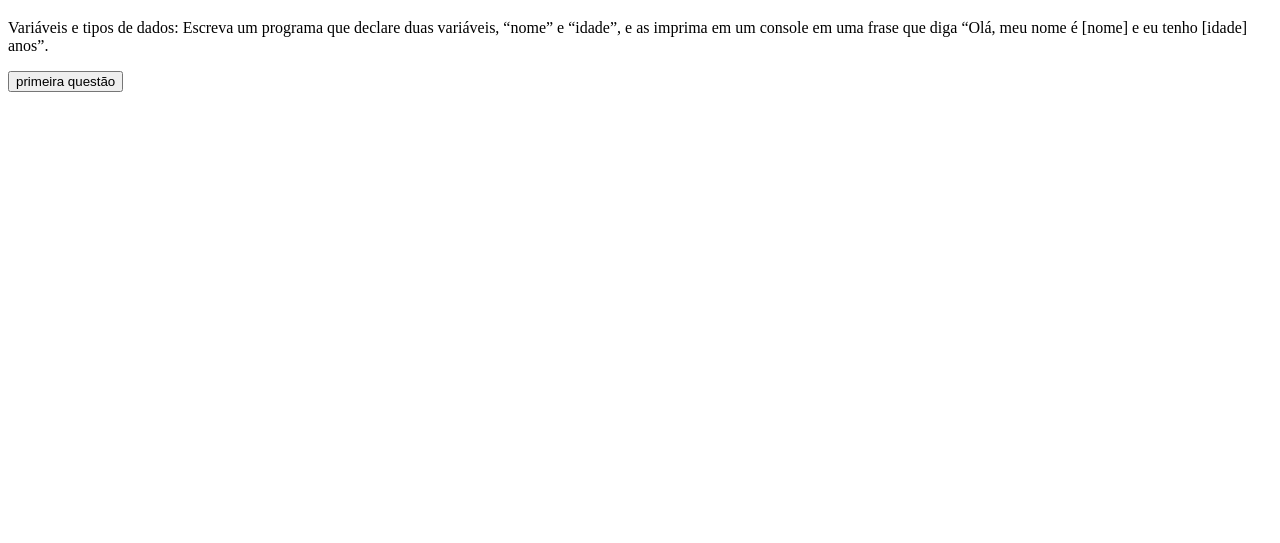
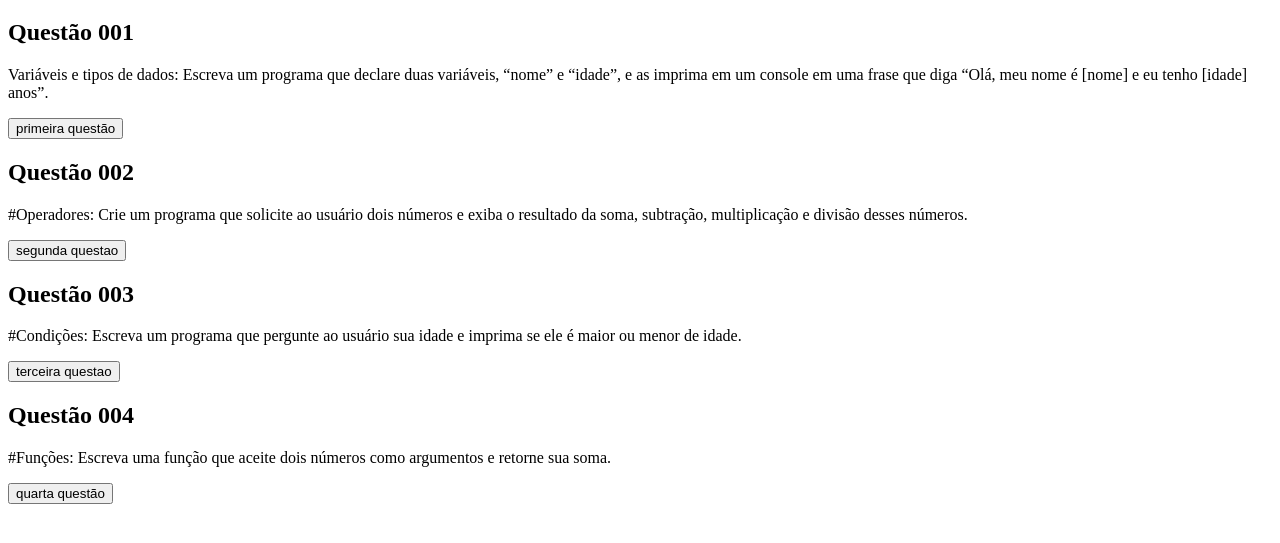
Before and after one commit to xikaojr/iwtraining, a plain HTML site: page frank/questionario.html in a window 1280 px wide. Shown: the part 61-604 px from the top of the page. Drawn offline with Linux system fonts and the light colour scheme.

Commit message:
Atualização da lista de questões 002

```diff
--- a/frank/questionario.html
+++ b/frank/questionario.html
@@ -8,16 +8,8 @@
 </head>
 
 <body>
- <!--
-        Variáveis e tipos de dados: Escreva um programa que declare duas variáveis, “nome” e “idade”, e as imprima em um console em uma frase que diga “Olá, meu nome é [nome] e eu tenho [idade] anos”.
-
-#Operadores: Crie um programa que solicite ao usuário dois números e exiba o resultado da soma, subtração, multiplicação e divisão desses números.
-
-#Condições: Escreva um programa que pergunte ao usuário sua idade e imprima se ele é maior ou menor de idade.
-
+    <!--
 #Loops: Crie um loop que imprima todos os números de 1 a 100.
-
-#Funções: Escreva uma função que aceite dois números como argumentos e retorne sua soma.
 
 #Arrays: Escreva um programa que declare um array de suas frutas favoritas e imprima cada fruta na lista usando um loop.
 
@@ -29,13 +21,115 @@
 
 #Promises e Fetch API: Use a Fetch API para fazer uma chamada para uma API pública (como a API do JSONPlaceholder) e exibir os resultados no console.
      -->
+    <!-- PRIMEIRO ITEM -->
 
-     <h1>Questões práticas de JS</h1>
+    <h1>Questões práticas de JS</h1>
 
-     <p>
-        Variáveis e tipos de dados: Escreva um programa que declare duas variáveis, “nome” e “idade”, e as imprima em um console em uma frase que diga “Olá, meu nome é [nome] e eu tenho [idade] anos”.
-     </p>
-     <button onclick=""> primeira questão</button>
+    <h2>Questão 001</h2>
+
+    <p>
+        Variáveis e tipos de dados: Escreva um programa que declare duas variáveis, “nome” e “idade”, e as imprima em um
+        console em uma frase que diga “Olá, meu nome é [nome] e eu tenho [idade] anos”.
+    </p>
+    <button onclick="hello()"> primeira questão</button>
+
+    <!-- SEGUNDO ITEM -->
+    <h2>Questão 002</h2>
+    <p>
+
+        #Operadores: Crie um programa que solicite ao usuário dois números e exiba o resultado da soma, subtração,
+        multiplicação e divisão desses números.
+    </p>
+    <button onclick="calcular()">segunda questao</button>
+
+    <!-- TERCEIRO ITEM -->
+    <h2>Questão 003</h2>
+    <p>
+        #Condições: Escreva um programa que pergunte ao usuário sua idade e imprima se ele é maior ou menor de idade.
+    </p>
+    <button onclick="testar()">terceira questao</button>
+
+    <!-- QUARTO ITEM -->
+    <h2>Questão 004</h2>
+    <p>
+        #Funções: Escreva uma função que aceite dois números como argumentos e retorne sua soma.
+    </p>
+
+    <button onclick="somar()">quarta questão</button>
+
+    <script>
+        //função da primeira questão
+        function hello() {
+            var nome = prompt('digite seu nome')
+            var idade = prompt('digite sua idade')
+
+            alert(`Olá, meu nome é ${nome} e eu tenho ${idade} de idade`)
+        }
+
+        // função da segunda questão
+        function calcular() {
+            var numberOne = Number.parseInt(prompt('Digite um número'))
+            var numberTwo = Number.parseInt(prompt('Digite um segundo número'))
+            var total = 0
+
+            var operando = Number.parseInt(prompt('Escolha uma operação a ser realizada: 1(adição) , 2(subtração) , 3(multiplicação) ou 4(divisão).'))
+
+            switch (operando) {
+                case (1):
+                    total = numberOne + numberTwo
+                    alert(`A soma de ${numberOne} e ${numberTwo} é ${total}`)
+
+                    break
+
+                case (2):
+                    total = numberOne - numberTwo
+                    alert(`A diferença de ${numberOne} e ${numberTwo} é ${total}`)
+
+                    break
+                case (3):
+                    total = numberOne * numberTwo
+                    alert(`O produto entre  ${numberOne} e ${numberTwo} é ${total}`)
+
+                    break
+                case (4):
+                    total = numberOne / numberTwo
+                    alert(`O resultado da divisão entre ${numberOne} e ${numberTwo} é ${total}`)
+                default:
+                    alert('opção inválida')
+
+                    break
+            }
+        }
+
+        //função da terceira questão
+
+        function testar() {
+            var idade = Number.parseInt(prompt('Digite aqui sua idade'))
+
+            if (idade >= 18) {
+                alert('Indivíduo Maior de Idade')
+            } else {
+                alert('Indivíduo menor de idade')
+            }
+
+        }
+
+        //função da quarta questão
+        function somar(){
+            var n1 = Number.parseInt(prompt('Digite um numero'))
+            var n2 = Number.parseInt(prompt('Digite um segundo numero'))
+
+            var soma = n1+n2
+
+            alert(`A soma é ${soma}`)
+
+        }
+
+
+
+
+
+    </script>
 
 
 
```
